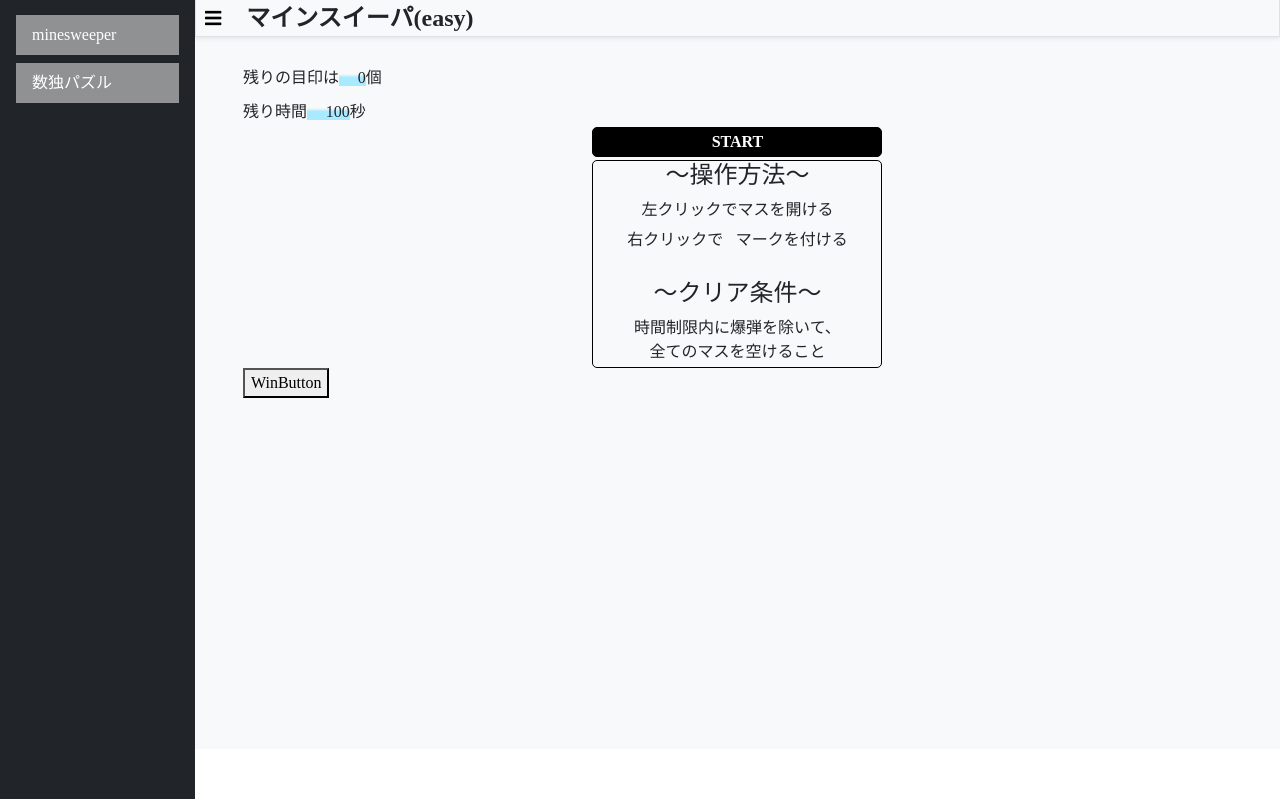
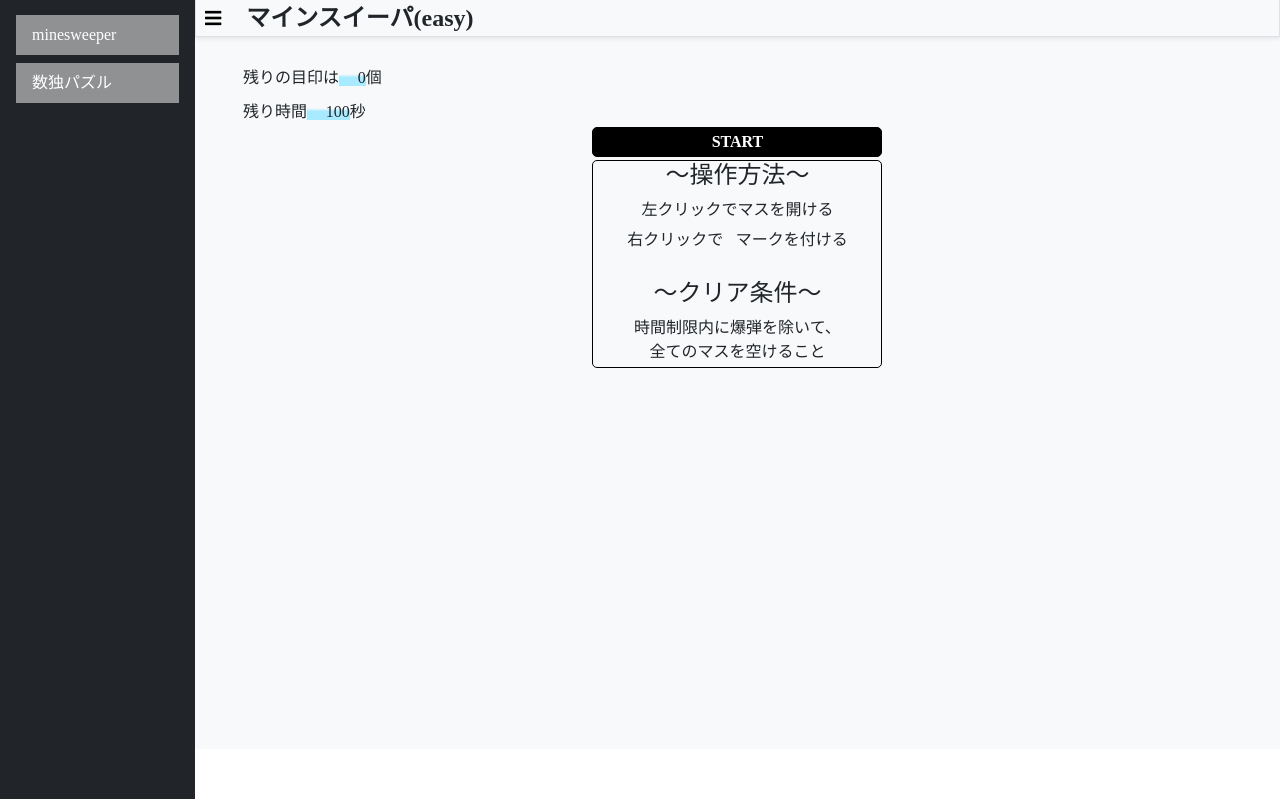
Before and after one commit to kawaguchi880/minesweeper, a Flask app: page /minesweeper_easy in a window 1280 px wide. Shown: the part 51-850 px from the top of the page. Run offline with Flask 2, Linux system fonts and the light colour scheme; some libraries are stand-ins or nearby versions.

Commit message:
発表用コード追加

```diff
--- a/templates/minesweeper_easy.html
+++ b/templates/minesweeper_easy.html
@@ -103,7 +103,7 @@
                   </div>
                 </div>
                 <!-- 発表の時用 -->
-                <button id="TestWin">WinButton</button>
+                <!-- <button id="TestWin">WinButton</button> -->
               </div>
         </main>
   </div>
```
